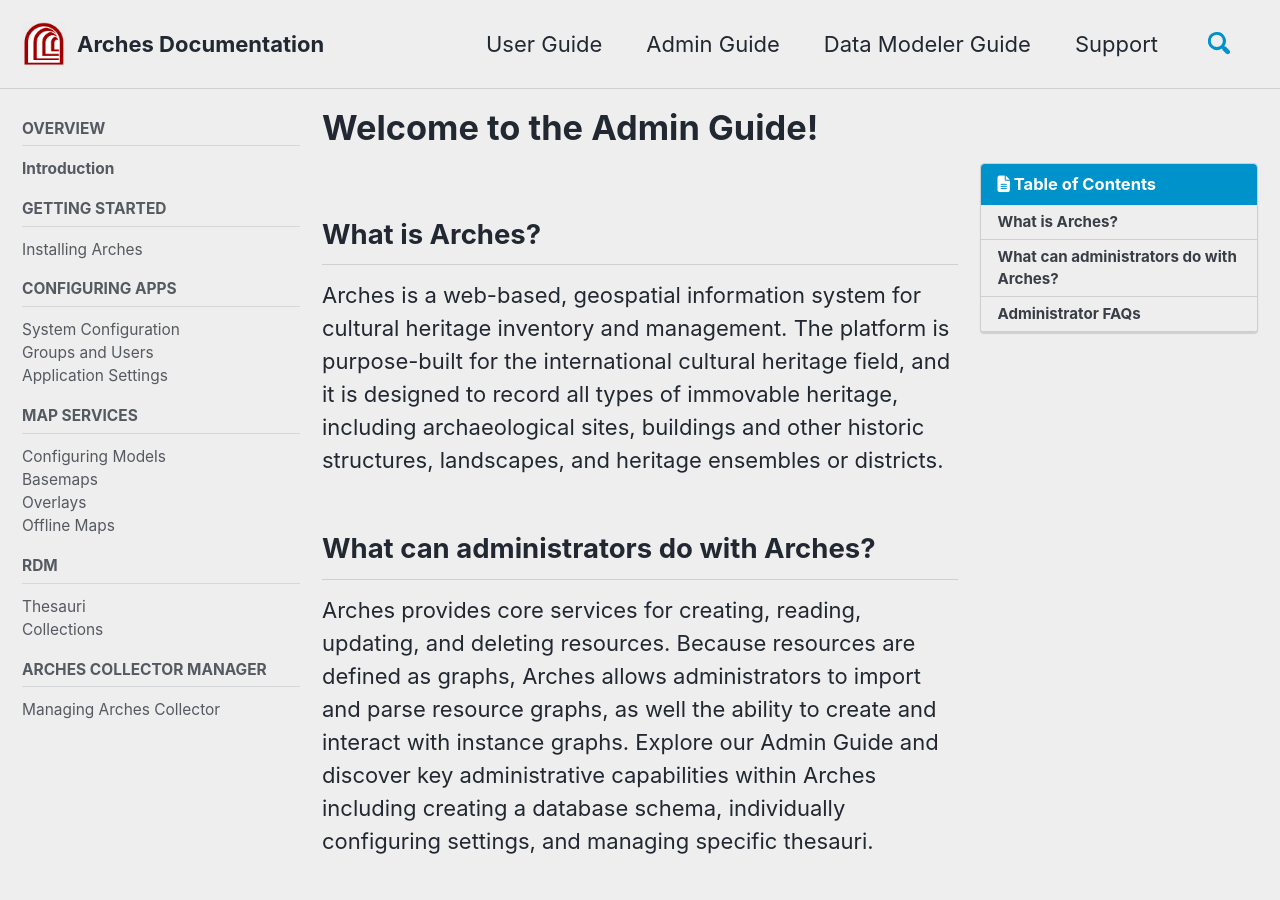
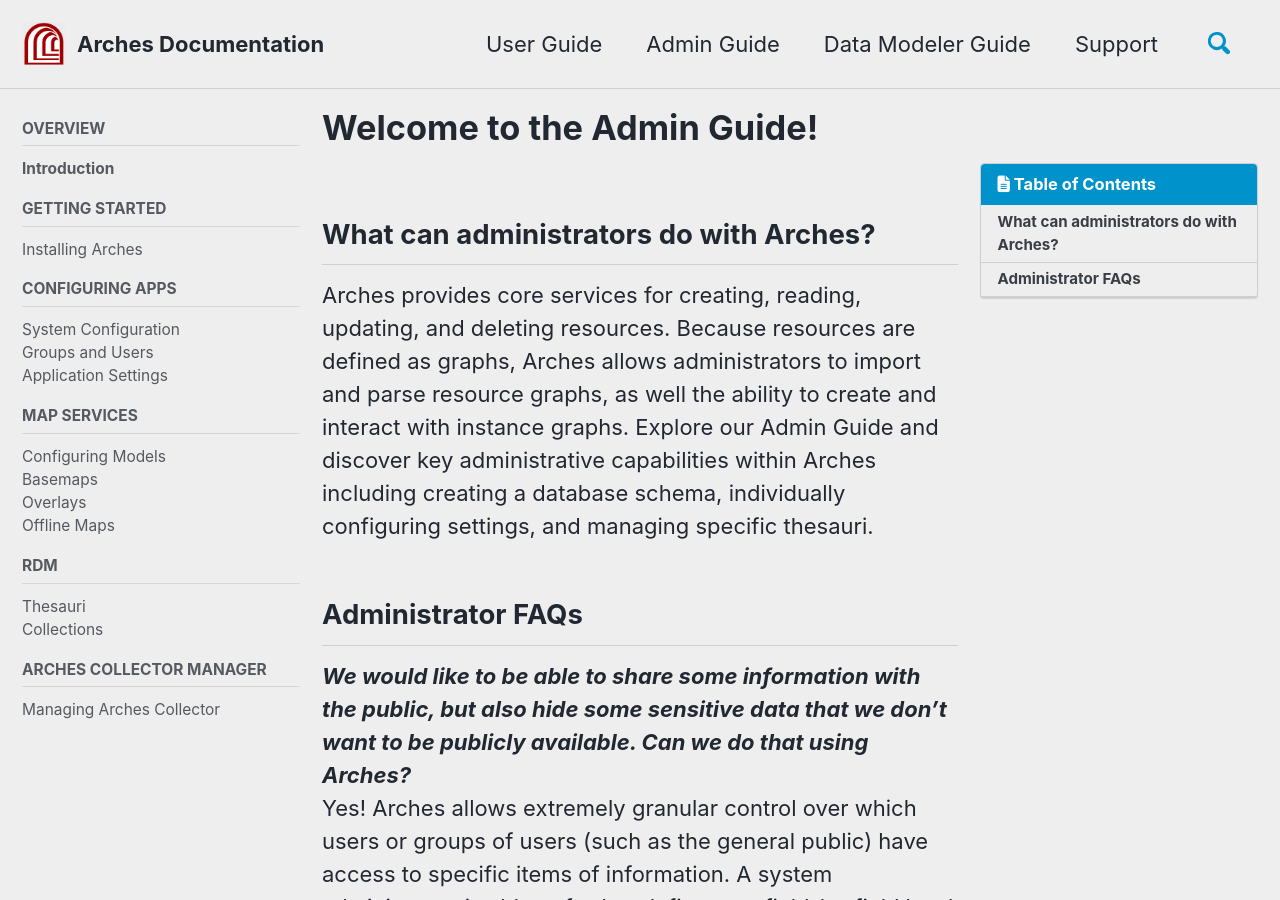
Before and after one commit to fargeo/archesguides, a Jekyll site: the page built from _pages/admin.md, in a window 1280 px wide and 900 px high. Built offline with Jekyll 4.4.1, drawn with Linux system fonts in a browser that asks for light colours; cached includes are drawn as plain includes; nearby versions of some CDN libraries.

Commit message:
Update admin.md
Delete what is Arches

```diff
--- a/_pages/admin.md
+++ b/_pages/admin.md
@@ -15,9 +15,6 @@
     values:
       author_profile: true
 ---
-## What is Arches?
-Arches is a web-based, geospatial information system for cultural heritage inventory and management. The platform is purpose-built for the international cultural heritage field, and it is designed to record all types of immovable heritage, including archaeological sites, buildings and other historic structures, landscapes, and heritage ensembles or districts.
-
 ## What can administrators do with Arches?
 Arches provides core services for creating, reading, updating, and deleting resources. Because resources are defined as graphs, Arches allows administrators to import and parse resource graphs, as well the ability to create and interact with instance graphs. Explore our Admin Guide and discover key administrative capabilities within Arches including creating a database schema, individually configuring settings, and managing specific thesauri.
 
```
